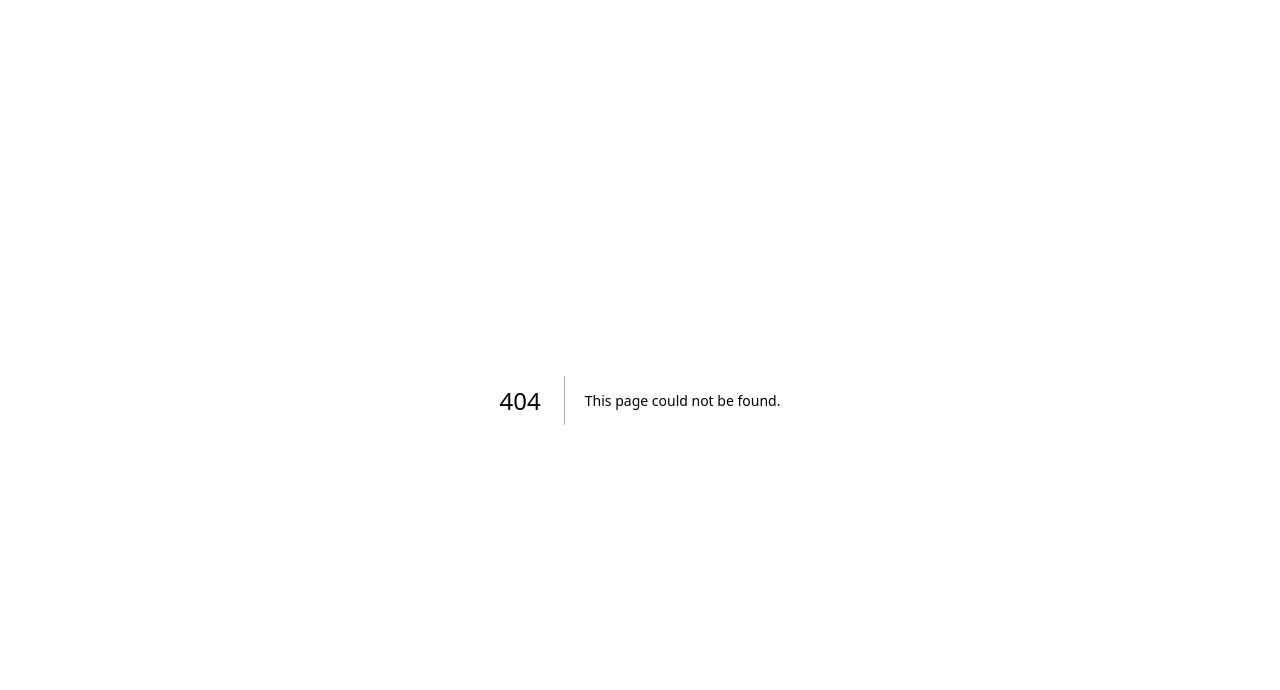
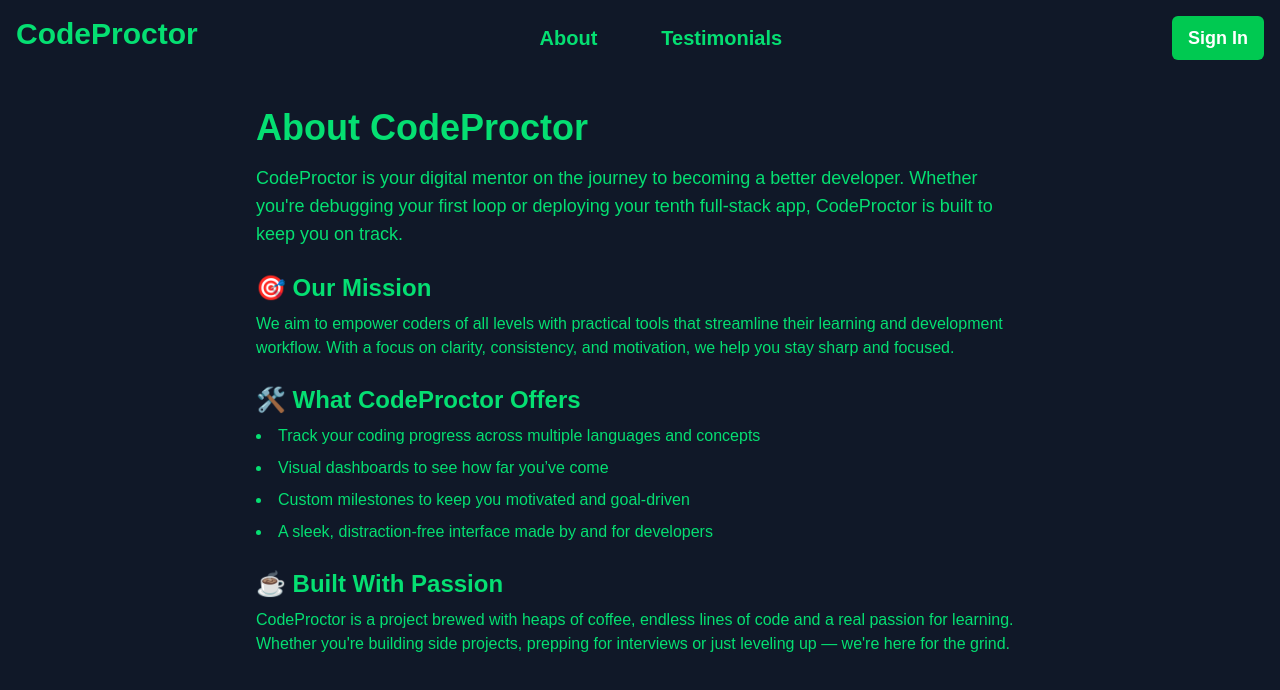
Before and after one commit to thedevarchive/code-proctor, a Next.js app: page /about in a window 1280 px wide. Before the commit this address had no page. Shown: the top 690 px of the page. Built offline with nearby package versions, Linux system fonts and the light colour scheme.

Commit message:
Added about page

```diff
--- /dev/null
+++ b/src/app/about/page.js
@@ -0,0 +1,39 @@
+"use client";
+
+import React from 'react';
+import LogoutHeader from '../components/headers/LogoutHeader';
+
+export default function About() {
+    return (
+        <div className="flex flex-col justify-center bg-gray-900 text-green-400">
+            <LogoutHeader />
+            {/* Quote at the top */}
+            <div className="min-h-screen p-8">
+                <div className="max-w-3xl mx-auto">
+                    <h1 className="text-4xl font-bold mb-4">About CodeProctor</h1>
+                    <p className="text-lg mb-6">
+                        CodeProctor is your digital mentor on the journey to becoming a better developer. Whether you're debugging your first loop or deploying your tenth full-stack app, CodeProctor is built to keep you on track.
+                    </p>
+
+                    <h2 className="text-2xl font-semibold mb-2">🎯 Our Mission</h2>
+                    <p className="mb-6">
+                        We aim to empower coders of all levels with practical tools that streamline their learning and development workflow. With a focus on clarity, consistency, and motivation, we help you stay sharp and focused.
+                    </p>
+
+                    <h2 className="text-2xl font-semibold mb-2">🛠️ What CodeProctor Offers</h2>
+                    <ul className="list-disc list-inside mb-6 space-y-2">
+                        <li>Track your coding progress across multiple languages and concepts</li>
+                        <li>Visual dashboards to see how far you’ve come</li>
+                        <li>Custom milestones to keep you motivated and goal-driven</li>
+                        <li>A sleek, distraction-free interface made by and for developers</li>
+                    </ul>
+
+                    <h2 className="text-2xl font-semibold mb-2">☕ Built With Passion</h2>
+                    <p className="mb-6">
+                        CodeProctor is a project brewed with heaps of coffee, endless lines of code and a real passion for learning. Whether you're building side projects, prepping for interviews or just leveling up — we're here for the grind.
+                    </p>
+                </div>
+            </div>
+        </div>
+    );
+}
--- a/src/app/components/headers/LoginHeader.js
+++ b/src/app/components/headers/LoginHeader.js
@@ -20,7 +20,7 @@ const LoginHeader = () => {
             <div className="text-3xl font-bold text-green-400">CodeProctor</div>
             <button
                 onClick={signOut}
-                className="bg-red-500 hover:bg-red-600 text-white px-4 py-2 rounded-md"
+                className="bg-red-500 hover:bg-red-600 text-white px-4 py-2 rounded-md cursor-pointer"
             >
                 Sign Out
             </button>
--- a/src/app/components/headers/LogoutHeader.js
+++ b/src/app/components/headers/LogoutHeader.js
@@ -1,6 +1,6 @@
 "use client";
 
-//import Link from "next/link"; //might use later for other pages
+import Link from "next/link"; //might use later for other pages
 import { useRouter } from "next/navigation";
 
 const LogoutHeader = () => {
@@ -14,15 +14,15 @@ const LogoutHeader = () => {
     };
 
     return (
-        <div className="flex justify-between mx-2 my-4 gap-8">
-            <div className="text-3xl font-bold text-green-400">CodeProctor</div>
-            <div className="flex gap-8 mt-2 font-bold">
-                <div>About</div>
-                <div>Testimonials</div>
+        <div className="flex justify-between mx-4 my-4 gap-8">
+            <div className="text-3xl font-bold text-green-400"><Link href="/">CodeProctor</Link></div>
+            <div className="flex gap-16 mt-2 font-bold text-xl mr-12">
+                <Link href="/about">About</Link>
+                <Link href="/testimonials">Testimonials</Link>
             </div>
             <button
                 onClick={signIn}
-                className="bg-green-500 hover:bg-green-600 text-white px-4 py-2 rounded-md cursor-pointer"
+                className="bg-green-500 hover:bg-green-600 text-white text-lg font-bold px-4 py-2 rounded-md cursor-pointer"
             >
                 Sign In
             </button>
```
